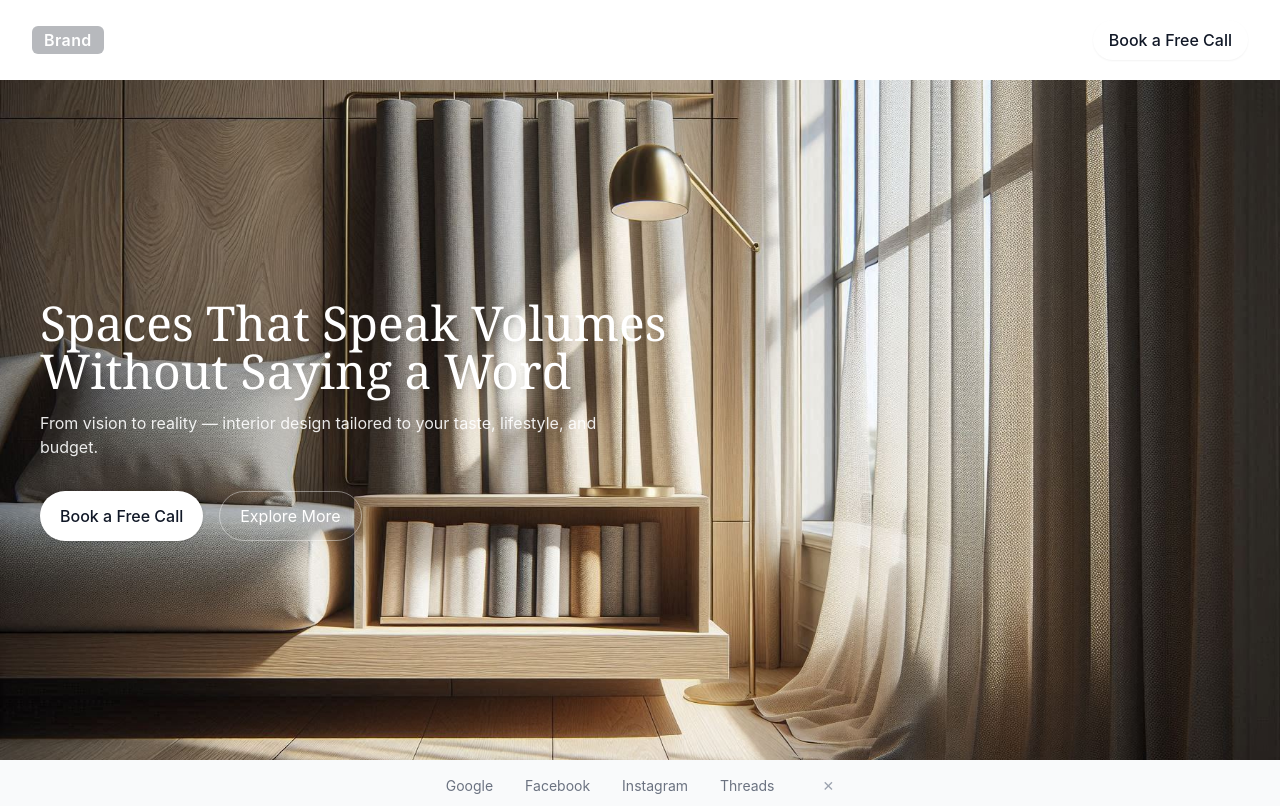
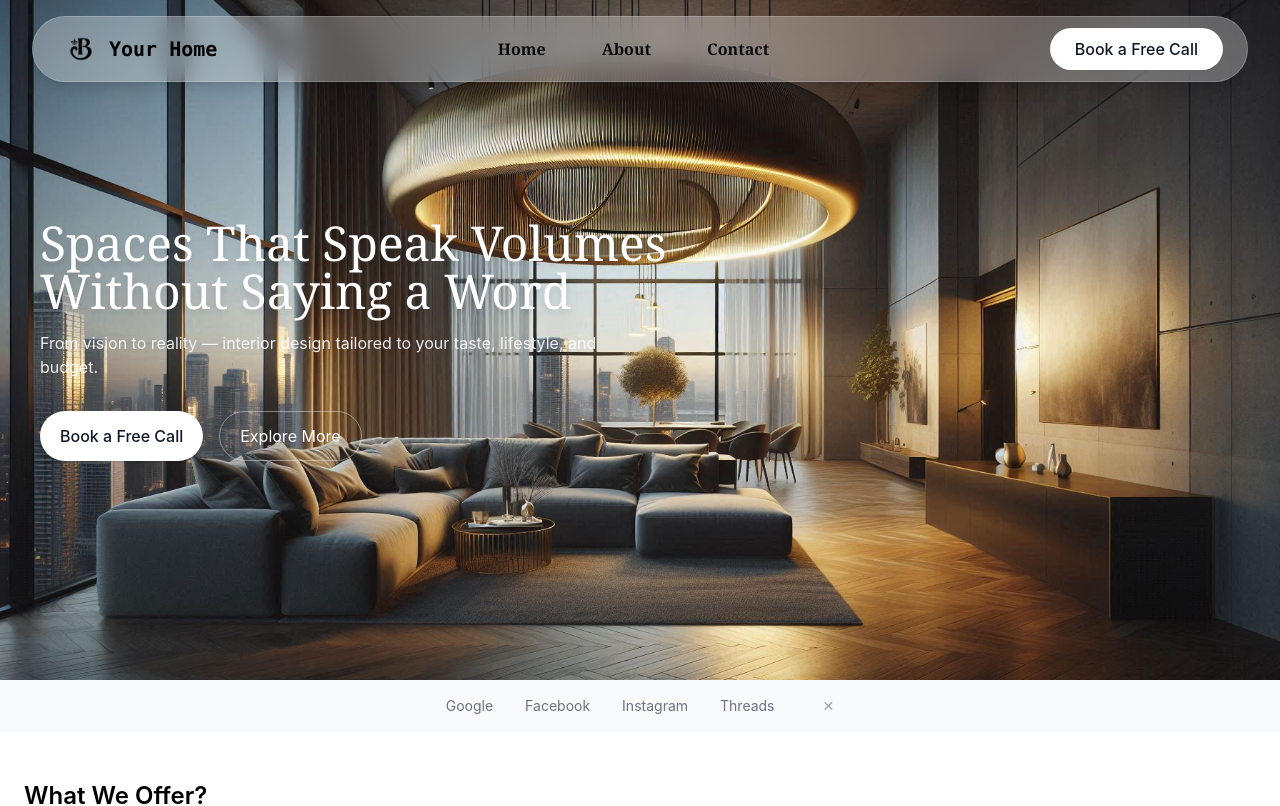
Before and after one commit to Nati-darse/Figma, an Angular app in the folder unk/I/: page / in a window 1280 px wide. Shown: the top 806 px of the page. Built offline with nearby package versions, Linux system fonts and the light colour scheme.

Commit message:
place holder image on hero section is added and navbar blur effect

```diff
--- a/unk/I/src/app/Components/hero/hero.component.html
+++ b/unk/I/src/app/Components/hero/hero.component.html
@@ -1,5 +1,5 @@
 <section class="relative bg-gray-900 text-white">
-  <div class="h-[560px] md:h-[680px] bg-cover bg-center" style="background-image: url('/assets/i1.jpeg');">
+  <div class="h-[560px] md:h-[680px] bg-cover bg-center" style="background-image: url('/assets/i2.jpeg');">
     <div class="absolute inset-0 bg-linear-to-t from-black/65 to-transparent"></div>
 
     <div class="relative max-w-7xl mx-auto px-6 md:px-10 h-full flex items-center">
--- a/unk/I/src/app/Components/navbar/navbar.component.html
+++ b/unk/I/src/app/Components/navbar/navbar.component.html
@@ -1,27 +1,28 @@
-
-
-
-
-<nav class="bg-transparent">
-  <div class="max-w-7xl mx-auto px-4 sm:px-6 lg:px-8">
-    <div class="flex items-center justify-between h-20">
-      <div class="flex items-center space-x-4">
-        <div class="logo text-white font-semibold tracking-wide">
-          <span class="px-3 py-1 rounded-md bg-gray-900/30">Brand</span>
-        </div>
-        <ul class="hidden md:flex items-center space-x-6 text-white/90">
-          <li *ngFor="let n of navItems">
-            <a href="#" class="hover:text-white transition">{{ n }}</a>
-          </li>
-        </ul>
+<nav class="fixed top-4 left-1/2 transform -translate-x-1/2 w-[95%] max-w-8xl mx-auto rounded-full backdrop-blur-md bg-white/30 border border-white/20 shadow-lg z-50 transition-all duration-300">
+  <div class="max-w-7xl mx-auto px-6">
+    <div class="flex items-center justify-between h-16">
+      <!-- Left: Brand with Image and Text -->
+      <div class="flex items-center space-x-1">
+        <img src="assets/lo.png"  alt="Brand Logo" class="w-12 h-12 rounded-full ">
+        <span class="text-black font-semibold font-mono text-xl">Your Home</span>
       </div>
 
+      <!-- Middle: Navigation Links -->
+      <div class="hidden md:flex items-center space-x-8">
+        <a href="#" class="text-black/90 hover:text-white transition duration-300 font-semibold font-serif px-3 py-2 rounded-full hover:bg-white/10">Home</a>
+        <a href="#" class="text-black/90 hover:text-white transition duration-300 font-semibold font-serif px-3 py-2 rounded-full hover:bg-white/10">About</a>
+        <a href="#" class="text-black/90 hover:text-white transition duration-300 font-semibold font-serif px-3 py-2 rounded-full hover:bg-white/10">Contact</a>
+      </div>
+
+      <!-- Right: CTA Button -->
       <div class="flex items-center space-x-4">
-        <button class="hidden md:inline-block px-4 py-2 bg-white text-gray-900 rounded-full font-medium shadow-sm hover:shadow-md transition">
+        <button class="hidden md:inline-block px-6 py-2 bg-white text-gray-900 rounded-full font-medium shadow-sm hover:shadow-md transition duration-300 hover:scale-105 border border-white/20">
           Book a Free Call
         </button>
-        <button class="md:hidden p-2 bg-white/10 rounded">
-          <svg class="w-6 h-6 text-white" fill="none" stroke="currentColor" viewBox="0 0 24 24">
+
+        <!-- Mobile Menu Button -->
+        <button class="md:hidden p-2 bg-white/10 rounded-full backdrop-blur-sm border border-white/20">
+          <svg class="w-5 h-5 text-white" fill="none" stroke="currentColor" viewBox="0 0 24 24">
             <path stroke-linecap="round" stroke-linejoin="round" stroke-width="2"
               d="M4 6h16M4 12h16M4 18h16"></path>
           </svg>
```
